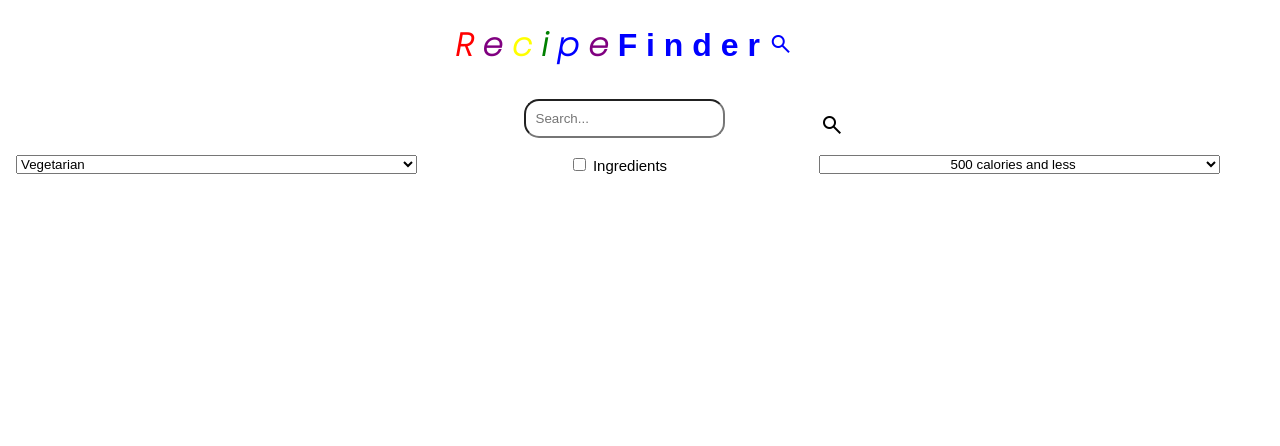
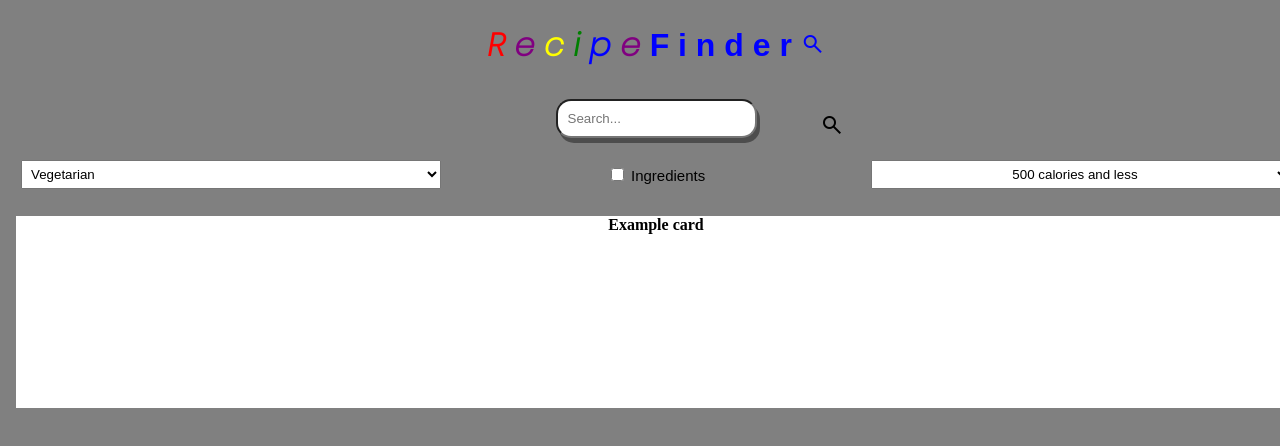
Before and after one commit to MissKayGhann/recipe-finder, a plain HTML site: page index.html in a window 1280 px wide. Drawn offline with nearby package versions, Linux system fonts and the light colour scheme.

Commit message:
css push

```diff
--- a/index.html
+++ b/index.html
@@ -71,7 +71,9 @@
     </section>
 
     <main>
-        <section class="container" id="container">
+        <div class="container" id="container">
+            <h4><b>Example card</b></h4>
+        </div>
 
         </section>
     </main>
--- a/styles.css
+++ b/styles.css
@@ -11,8 +11,9 @@ section {
 
 body {
     text-align: center;
-    width: 95vw;
+    width: 100vw;
     margin: 1rem;
+    background-color: grey;
 }
 
 
@@ -43,6 +44,7 @@ button {
     top: 14%;
     left: 59%;
     border-radius: 40%;
+
 }
 
 #search-bar {
@@ -51,12 +53,13 @@ button {
     padding: 10px;
     margin-top: 30px;
     border-radius: 15px;
+    box-shadow: 3px 5px rgb(0, 0, 0, 0.4);
 
 }
 
 #dietary-require {
-    /* padding: 10px; */
-    /* margin: 10px; */
+    padding: 5px;
+    margin: 5px;
     align-content: center;
     width: 33%;
 
@@ -65,10 +68,11 @@ button {
 }
 
 #calories{
-    /* padding: 10px; */
-    /* margin: 10px; */
+    padding: 5px;
+    margin: 5px;
     text-align: center;
     width: 33%;
+
 }
 
 
@@ -118,3 +122,11 @@ button {
     font-family: 'Poppins', sans-serif;
     font-style: italic;
 }
+
+#container {
+    background-color: white;
+    width: 100vw;
+    height: 15vw;
+    /* margin: 10px; */
+    /* padding: 10px; */
+}
```
